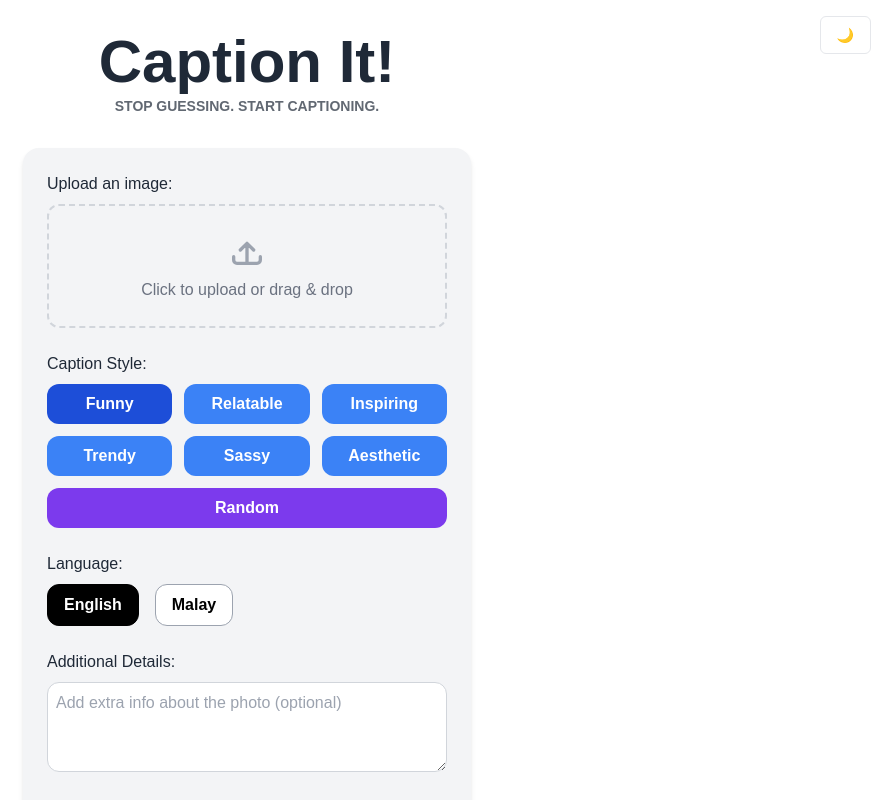
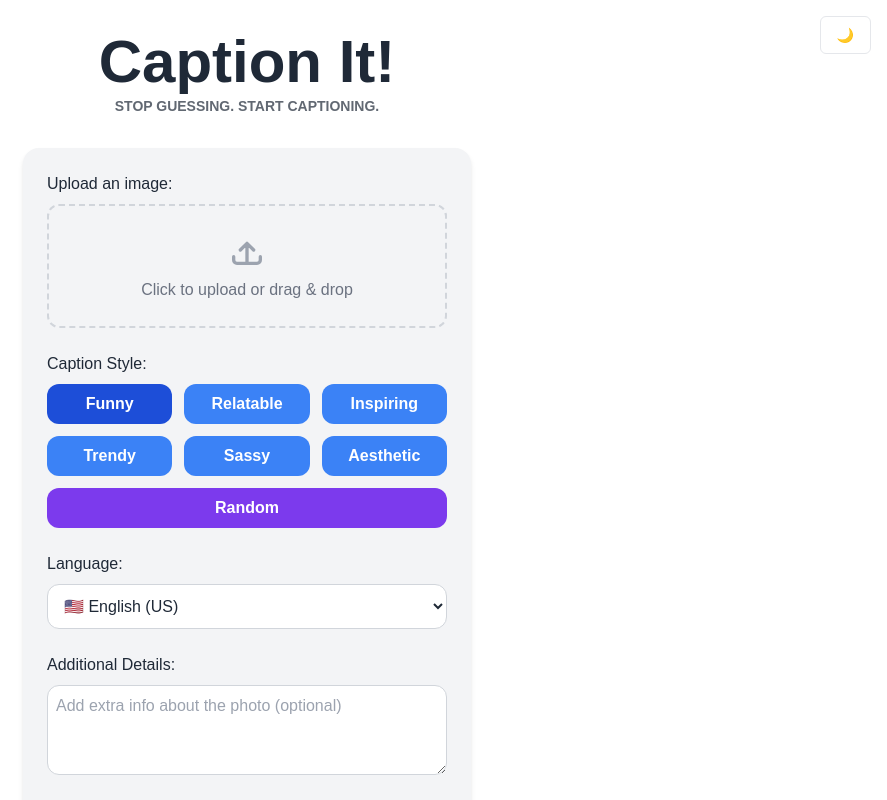
Before and after one commit to bobvisavisual/captionthis, a React (Vite) app in the folder frontend/: page / in a window 1280 px wide. Shown: the top 800 px of the page, without its empty margins (393-1280 px from the left). Built offline with nearby package versions, Linux system fonts and the light colour scheme.

Commit message:
Update App.jsx

```diff
--- a/frontend/src/App.jsx
+++ b/frontend/src/App.jsx
@@ -184,32 +184,19 @@ function App() {
         </div>
 
         <div>
-          <label className="block mb-2 font-medium">Language:</label>
-          <div className="flex gap-4">
-            <button
-              type="button"
-              onClick={() => setLanguage("en")}
-              className={`px-4 py-2 rounded-xl font-semibold border transition ${
-                language === "en"
-                  ? 'bg-black text-white border-black'
-                  : 'bg-white text-black border-gray-400'
-              }`}
-            >
-              English
-            </button>
-            <button
-              type="button"
-              onClick={() => setLanguage("ms")}
-              className={`px-4 py-2 rounded-xl font-semibold border transition ${
-                language === "ms"
-                  ? 'bg-black text-white border-black'
-                  : 'bg-white text-black border-gray-400'
-              }`}
-            >
-              Malay
-            </button>
-          </div>
-        </div>
+			<label className="block mb-2 font-medium">Language:</label>
+			<select
+				value={language}
+				onChange={(e) => setLanguage(e.target.value)}
+				className="w-full p-3 rounded-xl border border-gray-300 bg-white dark:bg-gray-800 dark:text-white"
+			>
+				<option value="en-us">🇺🇸 English (US)</option>
+				<option value="en-gb">🇬🇧 English (UK)</option>
+				<option value="ms">🇲🇾 Malay</option>
+				<option value="zh">🇨🇳 Chinese</option>
+				<option value="ta">🇮🇳 Tamil</option>
+			</select>
+		</div>
 
         <div>
           <label className="block mb-2 font-medium">Additional Details:</label>
```
